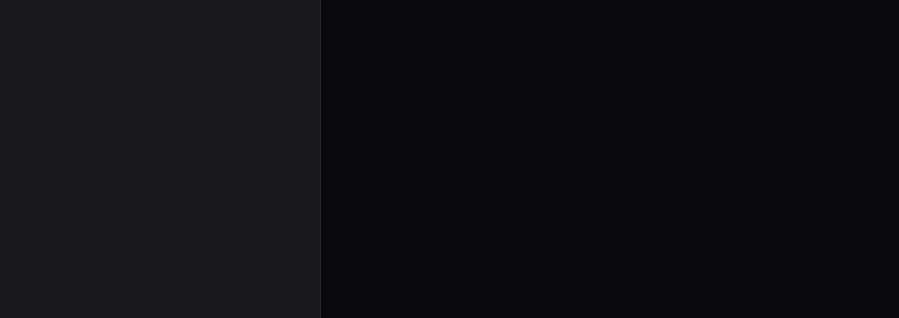
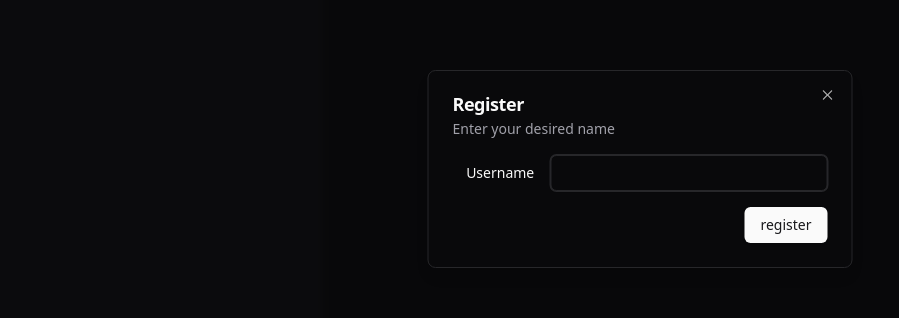
Before and after one commit to sina-salahshour/meta-chat-frontend, a Next.js app: page / in a window 1280 px wide. Shown: the part 231-549 px from the top of the page, without its empty margins (0-899 px from the left). Built offline with nearby package versions, Linux system fonts and the light colour scheme; no server answers.

Commit message:
feat: username based messaging

```diff
--- a/app/layout.tsx
+++ b/app/layout.tsx
@@ -6,11 +6,29 @@
   socketState,
   userState,
 } from "@/lib/stores/socket.store";
-import { useEffect } from "react";
+import { useEffect, useRef, useState } from "react";
 import { SOCKET_CONFIG } from "@/lib/constants";
 import { io } from "socket.io-client";
 import { Chatroom } from "@schemas/chat/chatroom.schema";
 import { Message } from "@schemas/chat/message.schema";
+
+import {
+  Dialog,
+  DialogContent,
+  DialogDescription,
+  DialogFooter,
+  DialogHeader,
+  DialogTitle,
+  DialogTrigger,
+} from "@/lib/components/ui/dialog";
+import { Button } from "@/lib/components/ui/button";
+import { Label } from "@/lib/components/ui/label";
+import { Input } from "@/lib/components/ui/input";
+import { registerMemberSchema } from "@schemas/chat/member.schema";
+import { useForm } from "react-hook-form";
+import { z } from "zod";
+import { zodResolver } from "@hookform/resolvers/zod";
+import { Form } from "@/lib/components/ui/form";
 
 export default function RootLayout({
   children,
@@ -18,14 +36,25 @@
   children: React.ReactNode;
 }) {
   const socketSnapshot = useSnapshot(socketState);
+  const promiseRef = useRef<Function>();
+  const [isDialogOpen, setIsDialogOpen] = useState(false);
+  const form = useForm<z.infer<typeof registerMemberSchema>>({
+    resolver: zodResolver(registerMemberSchema),
+  });
+
   useEffect(() => {
+    (async () => {
       if (!socketSnapshot.socket.current) {
         {
           const socket = io("http://localhost:4000", SOCKET_CONFIG);
+          const username: string = await new Promise((resolve) => {
+            promiseRef.current = resolve;
+            setIsDialogOpen(true);
+          });
           socket.emit(
             "register",
             {
-            name: "sina",
+              name: username,
             },
             ({ id }: { id: string }) => {
               userState.id = id;
@@ -48,10 +77,45 @@
           console.log("connected");
         }
       }
+    })();
   }, [socketSnapshot]);
   return (
     <html lang="en">
-      <body className="dark">{children}</body>
+      <body className="dark">
+        <Dialog open={isDialogOpen}>
+          <DialogContent className="sm:max-w-[425px]">
+            <Form {...form}>
+              <form
+                onSubmit={form.handleSubmit(({ name }) => {
+                  setIsDialogOpen(false);
+                  promiseRef.current?.(name);
+                })}
+              >
+                <DialogHeader>
+                  <DialogTitle>Register</DialogTitle>
+                  <DialogDescription>Enter your desired name</DialogDescription>
+                </DialogHeader>
+                <div className="grid gap-4 py-4">
+                  <div className="grid grid-cols-4 items-center gap-4">
+                    <Label htmlFor="username" className="text-right">
+                      Username
+                    </Label>
+                    <Input
+                      id="username"
+                      className="col-span-3"
+                      {...form.register("name")}
+                    />
+                  </div>
+                </div>
+                <DialogFooter>
+                  <Button type="submit">register</Button>
+                </DialogFooter>
+              </form>
+            </Form>
+          </DialogContent>
+        </Dialog>
+        {children}
+      </body>
     </html>
   );
 }
```
Lines whose indentation alone changed are shown as unchanged.
